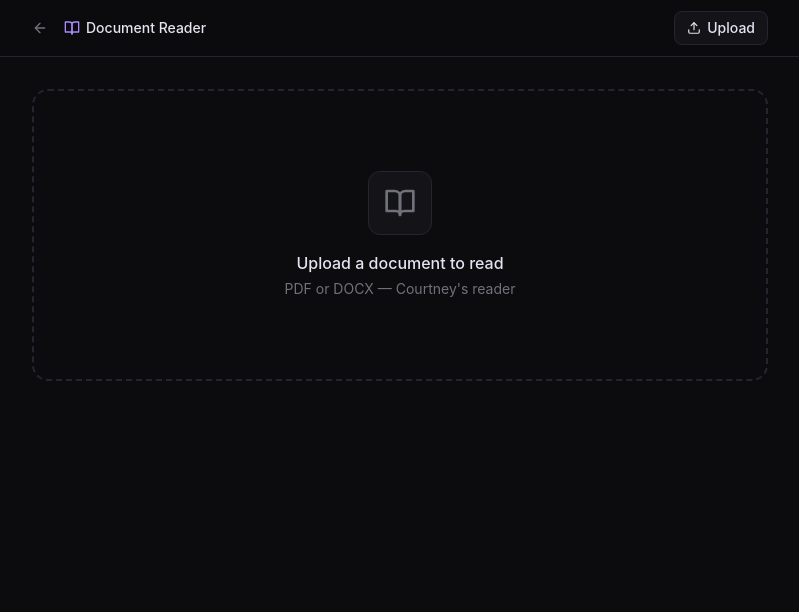
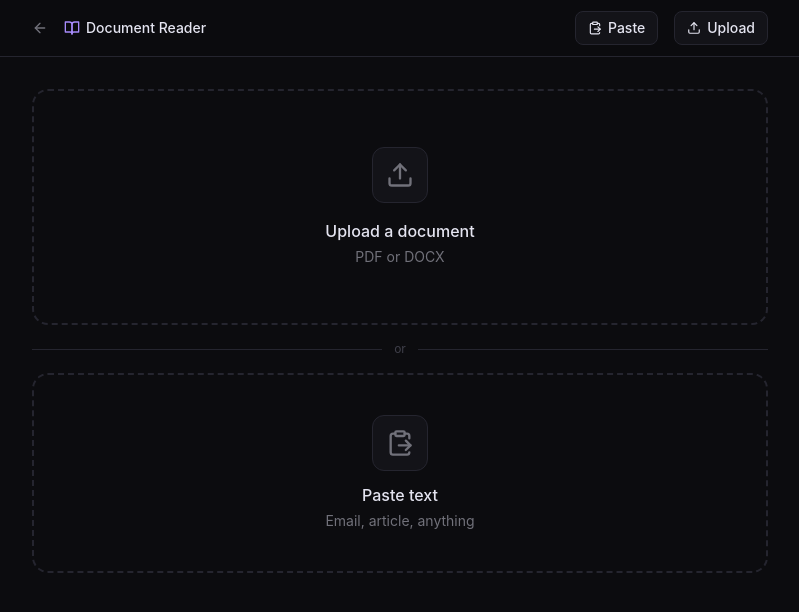
Before and after one commit to Eddiebm/narrator, a Next.js app: page /reader in a window 1280 px wide. Shown: the top 612 px of the page, without its empty margins (240-1039 px from the left). Built offline with nearby package versions, Linux system fonts and the light colour scheme.

Commit message:
feat: add paste text option to reader — paste email, article, or any text
Co-Authored-By: Claude Sonnet 4.6 <noreply@anthropic.com>

```diff
--- a/app/reader/page.tsx
+++ b/app/reader/page.tsx
@@ -13,6 +13,7 @@ import {
   ChevronDown,
   Loader2,
   Volume2,
+  ClipboardPaste,
 } from 'lucide-react';
 
 const VOICES = [
@@ -33,6 +34,8 @@ export default function ReaderPage() {
 
   const [paragraphs, setParagraphs] = useState<string[]>([]);
   const [fileName, setFileName] = useState('');
+  const [pasteText, setPasteText] = useState('');
+  const [showPaste, setShowPaste] = useState(false);
   const [currentIdx, setCurrentIdx] = useState(0);
   const [isPlaying, setIsPlaying] = useState(false);
   const [isLoading, setIsLoading] = useState(false);
@@ -163,6 +166,25 @@ export default function ReaderPage() {
     }
   }, []);
 
+  const handlePastedText = useCallback(() => {
+    const text = pasteText.trim();
+    if (!text) return;
+    const paras = text
+      .split(/\n{2,}|\r\n{2,}/)
+      .map((p) => p.replace(/\s+/g, ' ').trim())
+      .filter((p) => p.length > 10);
+    // If no double-line-breaks, split by single newlines
+    const result = paras.length > 1 ? paras : text.split(/\n/).map((p) => p.trim()).filter((p) => p.length > 10);
+    audioCacheRef.current.clear();
+    setCurrentIdx(0);
+    setIsPlaying(false);
+    audioRef.current?.pause();
+    setParagraphs(result.length ? result : [text]);
+    setFileName('Pasted text');
+    setPasteText('');
+    setShowPaste(false);
+  }, [pasteText]);
+
   const hasDocs = paragraphs.length > 0;
   const progress = hasDocs ? Math.round(((currentIdx + 1) / paragraphs.length) * 100) : 0;
 
@@ -218,6 +240,14 @@ export default function ReaderPage() {
           )}
 
           <button
+            onClick={() => { setParagraphs([]); setShowPaste(true); audioRef.current?.pause(); setIsPlaying(false); }}
+            className="flex items-center gap-1.5 px-3 py-1.5 bg-surface-card border border-surface-border hover:border-accent text-sm rounded-lg font-medium transition-all"
+          >
+            <ClipboardPaste className="w-3.5 h-3.5" />
+            <span className="hidden sm:inline">Paste</span>
+          </button>
+
+          <button
             onClick={() => fileInputRef.current?.click()}
             className="flex items-center gap-1.5 px-3 py-1.5 bg-surface-card border border-surface-border hover:border-accent text-sm rounded-lg font-medium transition-all"
           >
@@ -237,17 +267,67 @@ export default function ReaderPage() {
 
       {/* Main content */}
       <main className="flex-1 max-w-3xl mx-auto w-full px-4 py-8 pb-32">
-        {!hasDocs && !isExtracting && (
-          <div
-            onClick={() => fileInputRef.current?.click()}
-            className="w-full border-2 border-dashed border-surface-border rounded-2xl p-20 flex flex-col items-center gap-4 cursor-pointer hover:border-accent/50 hover:bg-surface-hover transition-all"
-          >
-            <div className="w-16 h-16 rounded-xl bg-surface-card border border-surface-border flex items-center justify-center">
-              <BookOpen className="w-8 h-8 text-ink-muted" />
+        {!hasDocs && !isExtracting && !showPaste && (
+          <div className="flex flex-col gap-4">
+            <div
+              onClick={() => fileInputRef.current?.click()}
+              className="w-full border-2 border-dashed border-surface-border rounded-2xl p-14 flex flex-col items-center gap-4 cursor-pointer hover:border-accent/50 hover:bg-surface-hover transition-all"
+            >
+              <div className="w-14 h-14 rounded-xl bg-surface-card border border-surface-border flex items-center justify-center">
+                <Upload className="w-7 h-7 text-ink-muted" />
+              </div>
+              <div className="text-center">
+                <p className="font-medium text-ink mb-1">Upload a document</p>
+                <p className="text-sm text-ink-muted">PDF or DOCX</p>
+              </div>
             </div>
-            <div className="text-center">
-              <p className="font-medium text-ink mb-1">Upload a document to read</p>
-              <p className="text-sm text-ink-muted">PDF or DOCX — Courtney's reader</p>
+
+            <div className="flex items-center gap-3">
+              <div className="flex-1 h-px bg-surface-border" />
+              <span className="text-xs text-ink-dim">or</span>
+              <div className="flex-1 h-px bg-surface-border" />
+            </div>
+
+            <button
+              onClick={() => setShowPaste(true)}
+              className="w-full border-2 border-dashed border-surface-border rounded-2xl p-10 flex flex-col items-center gap-3 cursor-pointer hover:border-accent/50 hover:bg-surface-hover transition-all"
+            >
+              <div className="w-14 h-14 rounded-xl bg-surface-card border border-surface-border flex items-center justify-center">
+                <ClipboardPaste className="w-7 h-7 text-ink-muted" />
+              </div>
+              <div className="text-center">
+                <p className="font-medium text-ink mb-1">Paste text</p>
+                <p className="text-sm text-ink-muted">Email, article, anything</p>
+              </div>
+            </button>
+          </div>
+        )}
+
+        {!hasDocs && !isExtracting && showPaste && (
+          <div className="flex flex-col gap-4">
+            <textarea
+              autoFocus
+              value={pasteText}
+              onChange={(e) => setPasteText(e.target.value)}
+              placeholder="Paste or type anything here — email, article, report, contract…"
+              rows={14}
+              className="w-full bg-surface-card border border-surface-border rounded-2xl px-5 py-4 text-lg text-ink leading-relaxed focus:outline-none focus:border-accent resize-none placeholder-ink-dim"
+            />
+            <div className="flex gap-3">
+              <button
+                onClick={() => { setShowPaste(false); setPasteText(''); }}
+                className="px-4 py-2 text-sm text-ink-muted border border-surface-border rounded-lg hover:border-accent transition-all"
+              >
+                Cancel
+              </button>
+              <button
+                onClick={handlePastedText}
+                disabled={!pasteText.trim()}
+                className="flex-1 px-4 py-2 bg-accent hover:bg-accent/90 disabled:opacity-40 text-white text-sm rounded-lg font-medium transition-all flex items-center justify-center gap-2"
+              >
+                <BookOpen className="w-4 h-4" />
+                Read this
+              </button>
             </div>
           </div>
         )}
```
